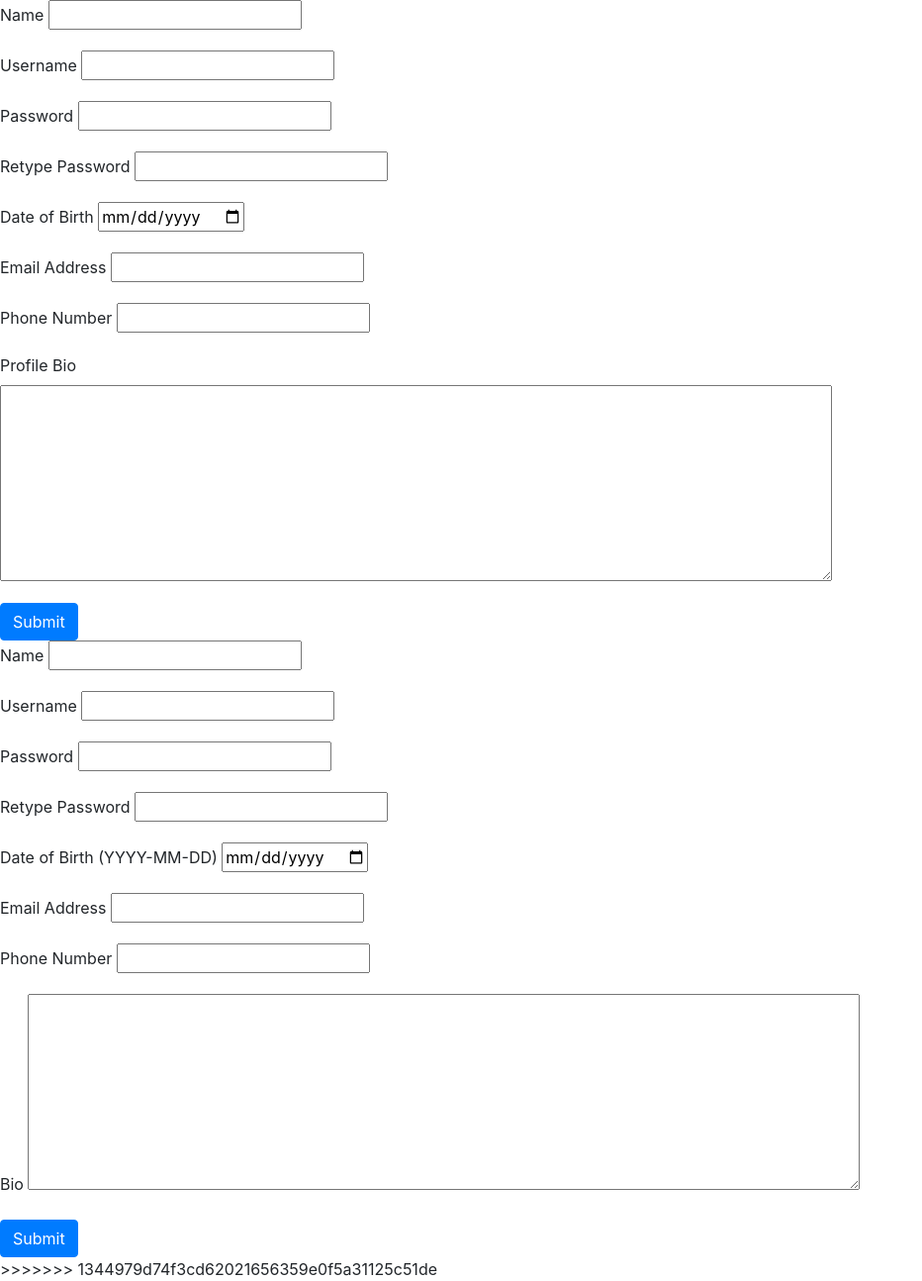
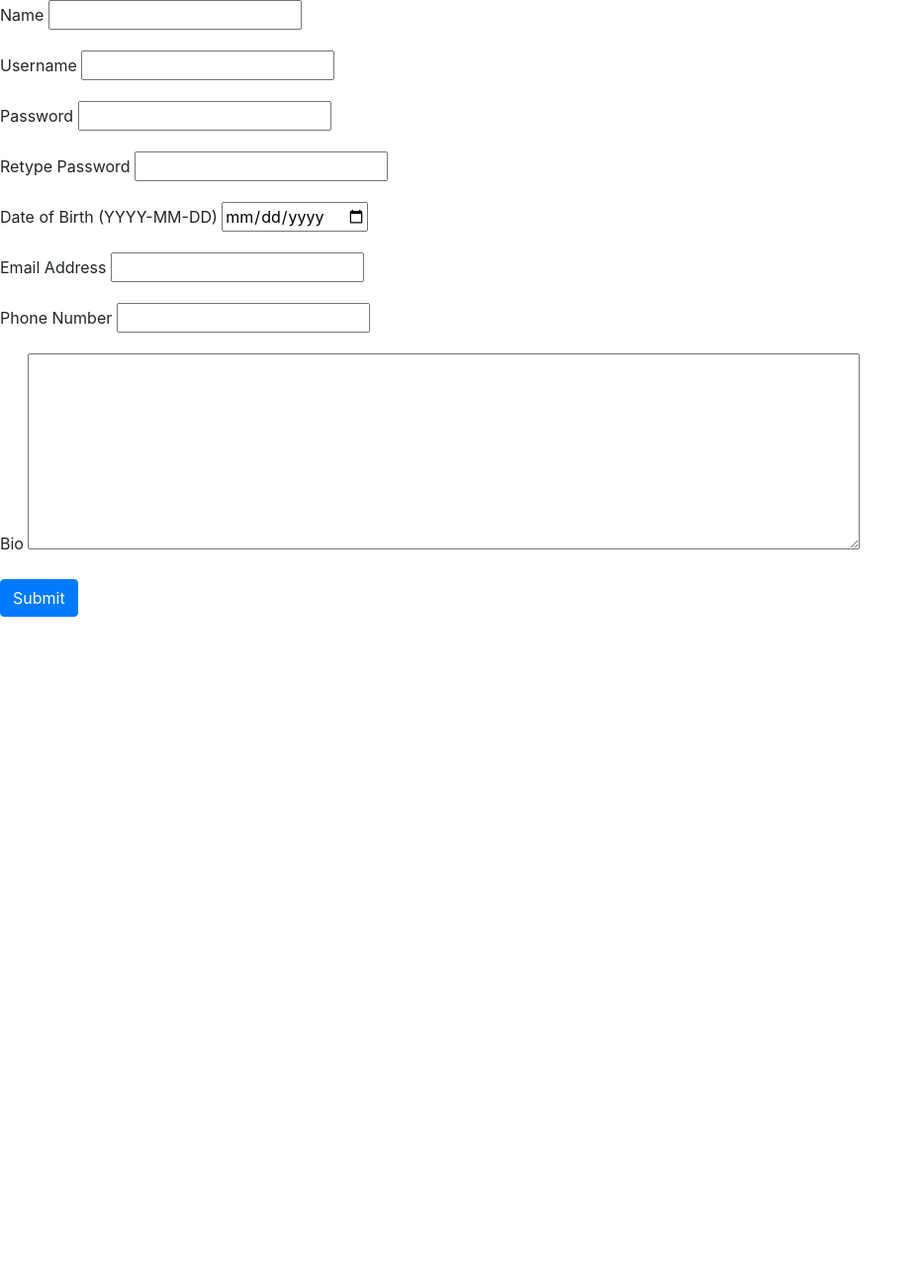
Before and after one commit to hongweimachene/WeNeedAName_chenH-rawatP-shawJ, a Flask app: page /create in a window 1280 px wide. Shown: the whole page at 99% size, without its empty margins (0-932 px from the left). After the commit the page ends 623 px from the top, so only its background shows below. Run offline with Flask 2, Linux system fonts and the light colour scheme; some libraries are stand-ins or nearby versions.

Commit message:
Remove merge conflicts from createAccounts page

```diff
--- a/doc/devlog.txt
+++ b/doc/devlog.txt
@@ -62,3 +62,6 @@ Fix login, and logout
 
 prathamR -- 2019-11-21 08:41
 Remove test thing
+
+prathamR -- 2019-11-23 19:07
+Remove merge conflicts from createAccounts page
--- a/templates/createAccounts.html
+++ b/templates/createAccounts.html
@@ -6,41 +6,6 @@
     <title>Create Your Account</title>
 </head>
 <body>
-        <form class="" action="/createAccount" method="post">
-            <div class="form-group" action="/createAccount" method="post">
-                <label>Name</label>
-                <input type="text" name="name">
-            </div>
-            <div class="form-group">
-                <label>Username</label>
-                <input type="text" name="username">
-            </div>
-            <div class="form-group">
-                <label>Password</label>
-                <input type="password" name="password">
-            </div>
-            <div class="form-group">
-                <label>Retype Password</label>
-                <input type="password" name="password-confirm">
-            </div>
-            <div class="form-group">
-                <label>Date of Birth</label>
-                <input type="date" name="dob">
-            </div>
-            <div class="form-group">
-                <label>Email Address</label>
-                <input type="email" name="email">
-            </div>
-            <div class="form-group">
-                <label>Phone Number</label>
-                <input type="number" name="phone">
-            </div>
-            <div class="form-group">
-                <label>Profile Bio</label><br>
-                <textarea name="bio" rows="8" cols="80"></textarea>
-            </div>
-            <button type="submit" value="Create Account" class="btn btn-primary">Submit</button>
-        </form>
   {% for error in get_flashed_messages() %}
     {{error}}
   {% endfor %}
@@ -79,6 +44,5 @@
         </div>
         <button type="submit" value="Create Account" class="btn btn-primary">Submit</button>
     </form>
->>>>>>> 1344979d74f3cd62021656359e0f5a31125c51de
 </body>
 </html>
```
